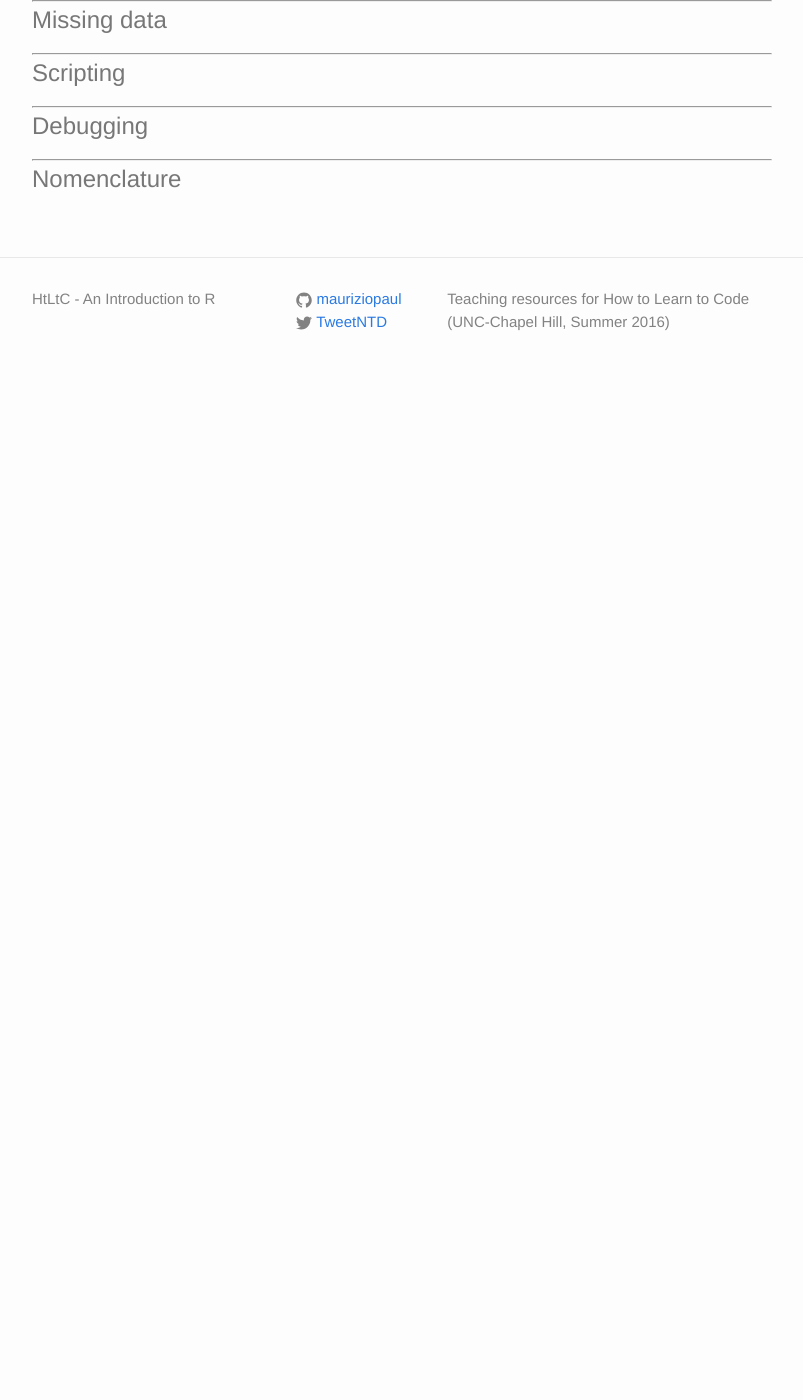
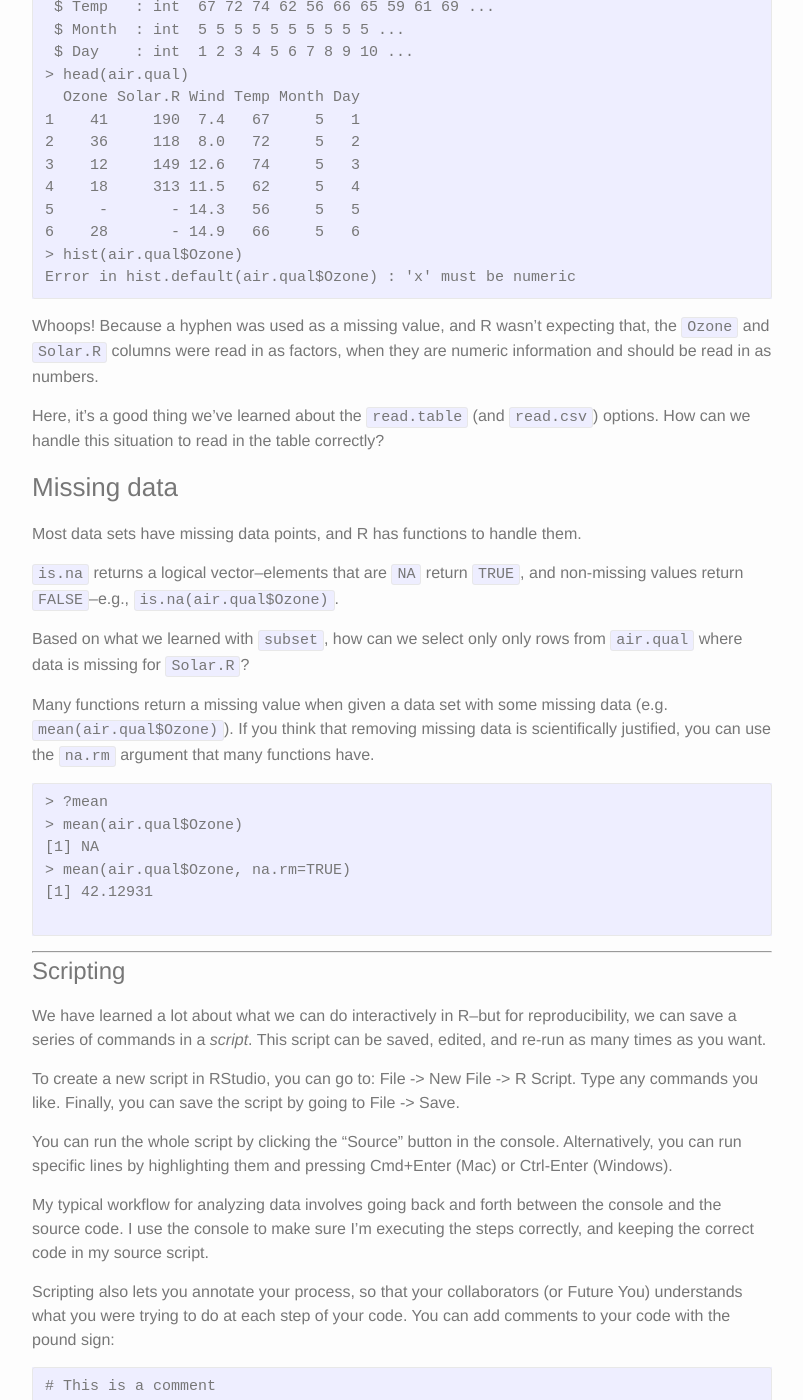
Before and after one commit to mauriziopaul/intro-to-R, a Jekyll site: the page built from _posts/2016-06-20-Lesson-02-basic-operations.md, in a window 1280 px wide and 1400 px high, scrolled down 6959 px. Shown: the whole window, without its empty margins (238-1041 px from the left). Built offline with Jekyll 4.4.1, drawn with Linux system fonts in a browser that asks for light colours; before the commit the page ends 7352 px from its top, so only the background shows below that; some of the changed text lies outside the part shown.

Commit message:
Updated Lesson 2

````diff
--- a/_posts/2016-06-20-Lesson-02-basic-operations.md
+++ b/_posts/2016-06-20-Lesson-02-basic-operations.md
@@ -5,6 +5,13 @@
 ---
 
 In this lesson we will focus on reading and handling data, and what you need to know in order to do so.
+
+In this lesson, we will learn about:
+
+* Data types
+* Reading and writing data frames
+* How to read help manuals for functions
+* How to start writing scripts
 
 # Data types
 
@@ -193,6 +200,18 @@
 
 We will learn more about plotting next week.
 
+We can also filter data with the `subset` function (as well as logical vectors, which we will cover in Week 4). The subset allows us to select only certain rows from a data frame. For example, we can only select flowers that have a petal width greater than 2:
+
+```
+> subset(iris, Petal.Width > 2)
+    Sepal.Length Sepal.Width Petal.Length Petal.Width   Species
+101          6.3         3.3          6.0         2.5 virginica
+103          7.1         3.0          5.9         2.1 virginica
+105          6.5         3.0          5.8         2.2 virginica
+...
+149          6.2         3.4          5.4         2.3 virginica
+```
+
 ---
 
 # Reading data
@@ -254,6 +273,8 @@
 
 We also discover from the help manual the functions `read.csv` and `read.delim`, which read CSV files and TSV files, respectively. They are the same function as `read.table`, but with different default arguments.
 
+And, at the bottom of the help page, there are examples of how the function can be used.
+
 ### Working directory
 
 R sessions exist in a working directory. You can find out which directory you're in with `getwd()`, and change your working directory with `setwd('DirectoryName')`. Within RStudio, you can also change your working directory with the menus: Session -> Set Working Directory -> Choose Directory.
@@ -286,18 +307,101 @@
 
 Here, it's a good thing we've learned about the `read.table` (and `read.csv`) options. How can we handle this situation to read in the table correctly?
 
----
+### Missing data
 
-# Missing data
+Most data sets have missing data points, and R has functions to handle them.
+
+`is.na` returns a logical vector--elements that are `NA` return `TRUE`, and non-missing values return `FALSE`--e.g., `is.na(air.qual$Ozone)`.
+
+Based on what we learned with `subset`, how can we select only only rows from `air.qual` where data is missing for `Solar.R`?
+
+Many functions return a missing value when given a data set with some missing data (e.g. `mean(air.qual$Ozone)`). If you think that removing missing data is scientifically justified, you can use the `na.rm` argument that many functions have.
+
+```
+> ?mean
+> mean(air.qual$Ozone)
+[1] NA
+> mean(air.qual$Ozone, na.rm=TRUE)
+[1] 42.12931
+
+```
 
 ---
 
 # Scripting
 
+We have learned a lot about what we can do interactively in R--but for reproducibility, we can save a series of commands in a *script*. This script can be saved, edited, and re-run as many times as you want.
+
+To create a new script in RStudio, you can go to: File -> New File -> R Script. Type any commands you like. Finally, you can save the script by going to File -> Save.
+
+You can run the whole script by clicking the "Source" button in the console. Alternatively, you can run specific lines by highlighting them and pressing Cmd+Enter (Mac) or Ctrl-Enter (Windows).
+
+My typical workflow for analyzing data involves going back and forth between the console and the source code. I use the console to make sure I'm executing the steps correctly, and keeping the correct code in my source script.
+
+Scripting also lets you annotate your process, so that your collaborators (or Future You) understands what you were trying to do at each step of your code. You can add comments to your code with the pound sign:
+
+```
+# This is a comment
+head(air.qual)  # comment starts here
+```
+
+Everything after the pound sign (or "hashtag") is a comment, but anything before it will be executed.
+
 ---
 
-# Debugging
+# Dealing with errors
+
+You _will_ have errors in your code, all the time. These can fall under certain categories:
+
+* Things the computer recognizes as errors
+
+```
+> head(airqual)
+Error in head(airqual) : object 'airqual' not found
+> haed(air.qual)
+Error: could not find function "haed"
+```
+
+* Things the computer thinks might be an error--so it gives a warning
+* Things that the computer doesn't recognize as an error, but doesn't work as intended
+
+```
+hist(air.qual$Ozone)
+abline(v = mean(air.qual$Ozone))
+```
+
+When you have an error in your code, follow these instructions:
+
+1. Don’t panic.
+2. Guess why it is happening.
+3. Check if your guess is correct.
+4. Repeat steps 1 through 3 as necessary.[^errorsteps]
+
+[^errorsteps]: Source: [http://www.burns-stat.com/documents/tutorials/impatient-r/more-r-errors-and-such/](http://www.burns-stat.com/documents/tutorials/impatient-r/more-r-errors-and-such/)
+
+Google is your friend here! You can search for the error message, or what you're trying to do, and include "in R" or "Rstats" in your search terms.[^Rsearch]
+
+[^Rsearch]: One of the minor downsides of R is its name being a single character, which makes searches slightly more difficult because irrelevant information is returned.
+
+You can also restrict your search to [StackOverflow](http://stackoverflow.com/), or use the [Rseek search engine](http://rseek.org/), which only searches on websites related to R.
+
+Most of coding in R is (a) reading the R help and (b) searching for R help.
 
 ---
 
 # Nomenclature
+
+Variables in R are typically lowercase, and can include periods: e.g. `example.variable`. (Most languages do not use periods in variable names, but R is an exception.) Functions can include periods but are also sometimes in "camel case": `example.function()` or `exampleFunction()`.
+
+When copying + pasting a code example or output, using a fixed-width font, such as Courier New, indicates that you are displaying code or plain-text output (like you see in these lesson plans).
+
+---
+
+# Homework
+
+---
+
+# Resources
+
+* [Google R style guide](https://google.github.io/styleguide/Rguide.xml)
+* [R for cats](http://rforcats.net/)
````
